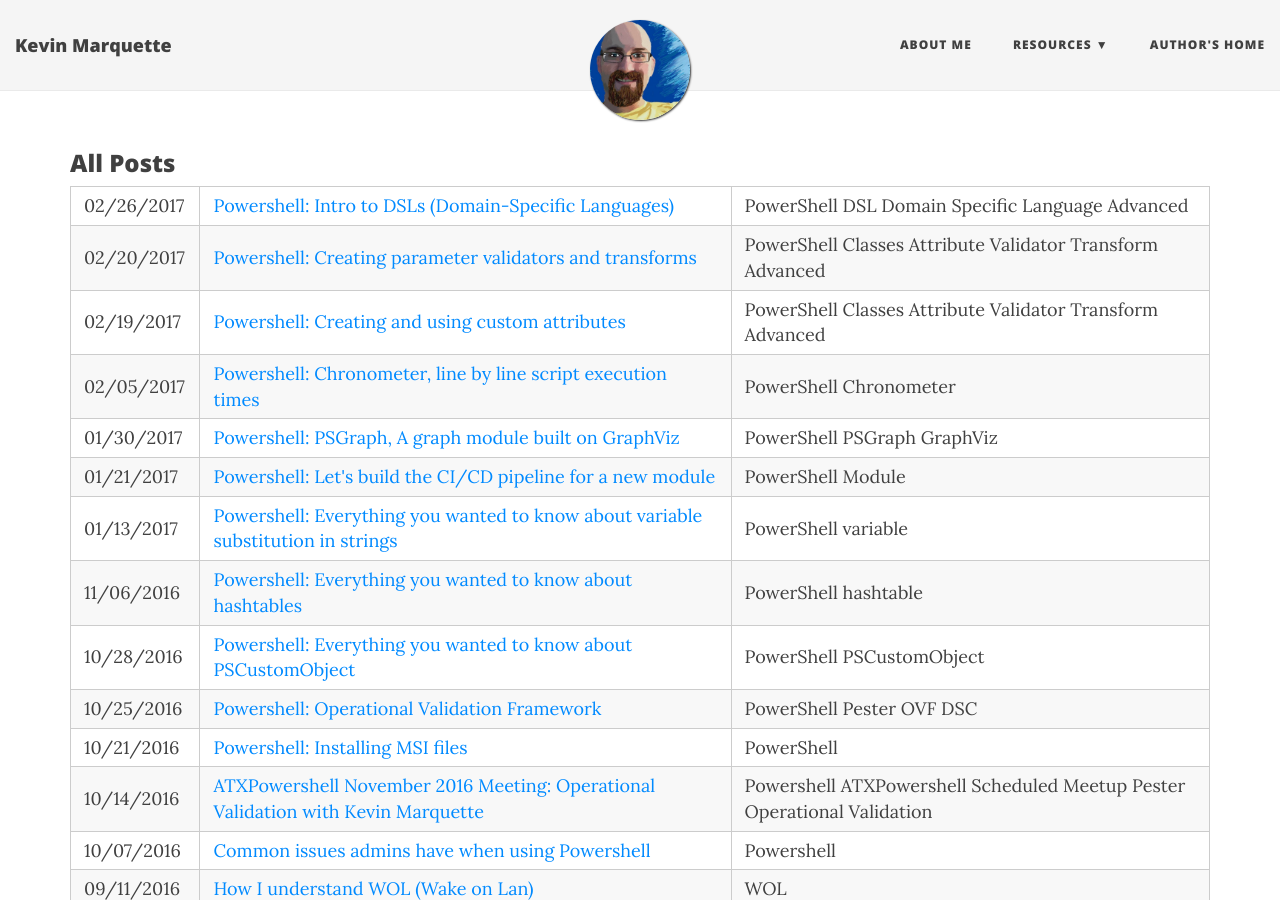
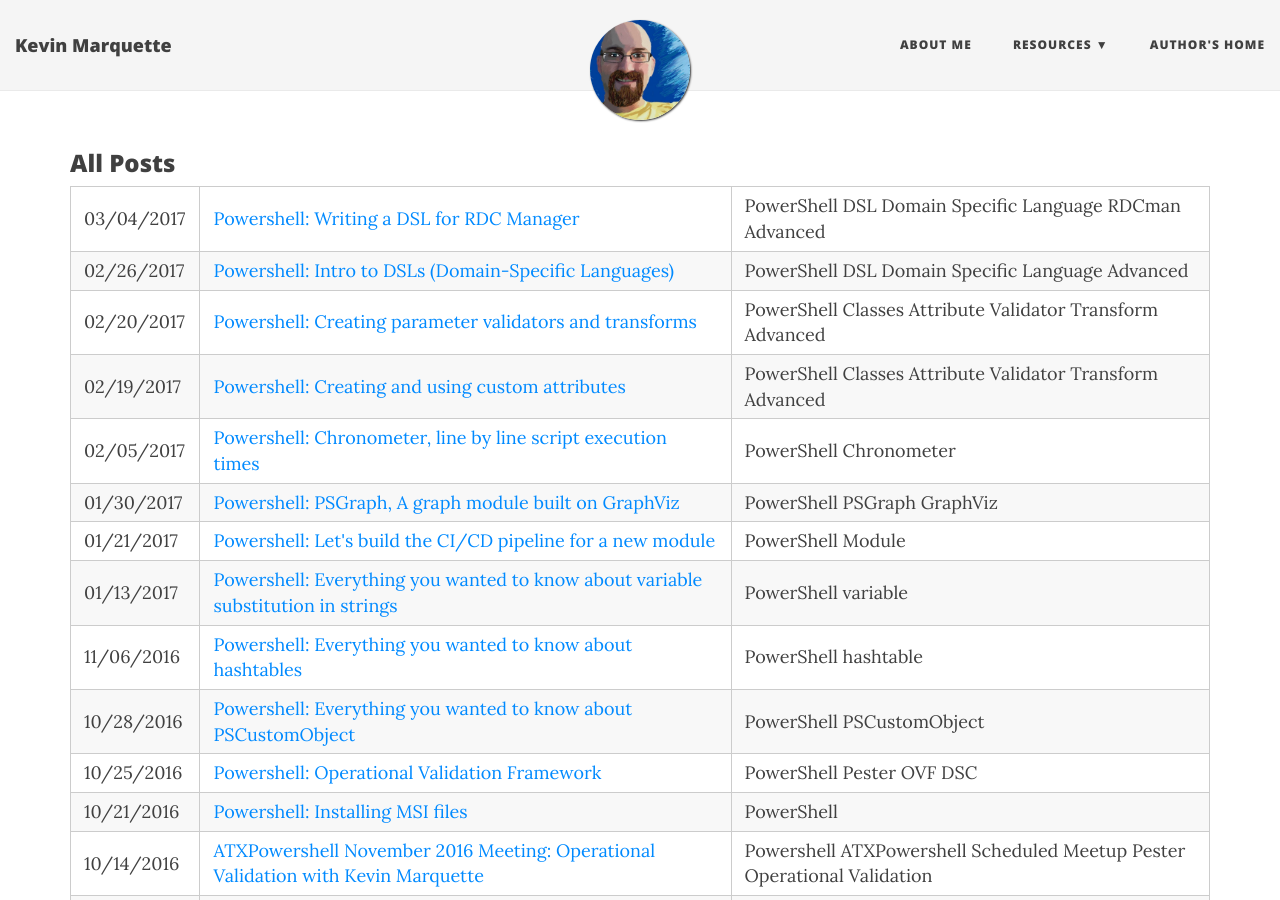
Before and after one commit to KevinMarquette/kevinmarquette.github.io, a Jekyll site: the page built from sitemap.html, in a window 1280 px wide and 900 px high. Built offline with Jekyll 4.4.1, drawn with Linux system fonts in a browser that asks for light colours; nearby versions of some CDN libraries.

Commit message:
Publishing new post: DSL example for building RDCMan configs

```diff
--- a/_posts/2017-02-26-Powershell-DSL-intro-to-domain-specific-languages-part-1.md
+++ b/_posts/2017-02-26-Powershell-DSL-intro-to-domain-specific-languages-part-1.md
@@ -148,3 +148,5 @@ If you had to write all your tests like that it would be easier to just write yo
 
 # What's next?
 Next week we will build a DSL based CmdLet to generate rdg files for Microsoft's Remote Desktop Connection Manager. I can't say that we need a DSL for that but it will be a simple example that introduces a few different techniques.
+
+Continue to part 2: [Writing a DSL for RDC Manager](/2017-03-04-Powershell-DSL-example-RDCMan)
--- a/_draft/rdcman.md
+++ b/_posts/2017-03-04-Powershell-DSL-example-RDCMan.md
@@ -1,8 +1,8 @@
 ---
 layout: post
 title: "Powershell: Writing a DSL for RDC Manager"
-date: 2017-02-26
-tags: [PowerShell, DSL, Domain Specific Language, Advanced]
+date: 2017-03-04
+tags: [PowerShell, DSL, Domain Specific Language, RDCman, Advanced]
 ---
 
 I am not sure how many times I have written a script to generate server lists for Microsoft's [Remote Desktop Connection Manager (RDCMan)]((https://www.microsoft.com/en-us/download/confirmation.aspx?id=44989)). I find that it is a very easy script to write many different ways. Writing a Domain-Specific Language (DSL) to generate RDCMan files may not be the best solution for this problem, but generating RDCMan files is a good project for a first DSL.
```
Also changed, not shown: other parts of _posts/2017-02-26-Powershell-DSL-intro-to-domain-specific-languages-part-1.md (+1 -1 lines).
